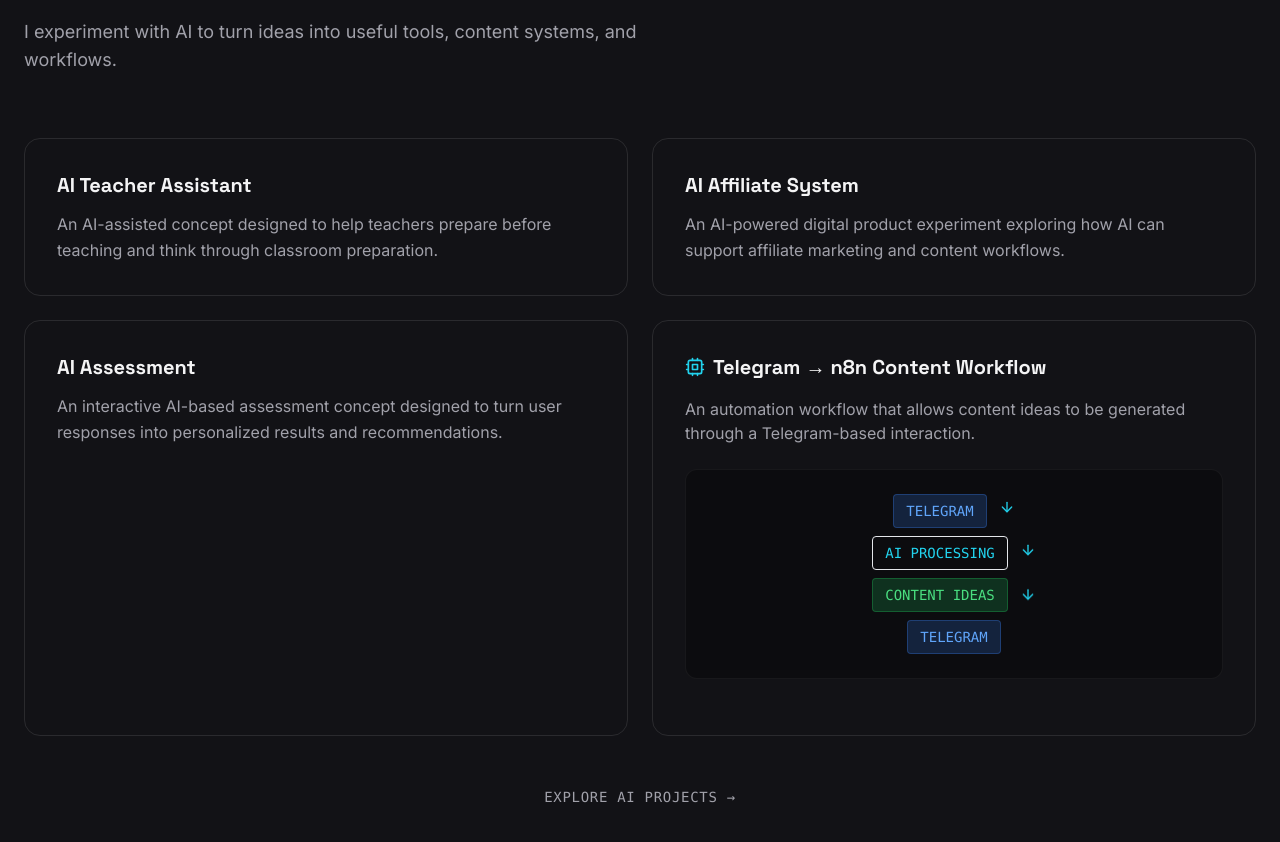
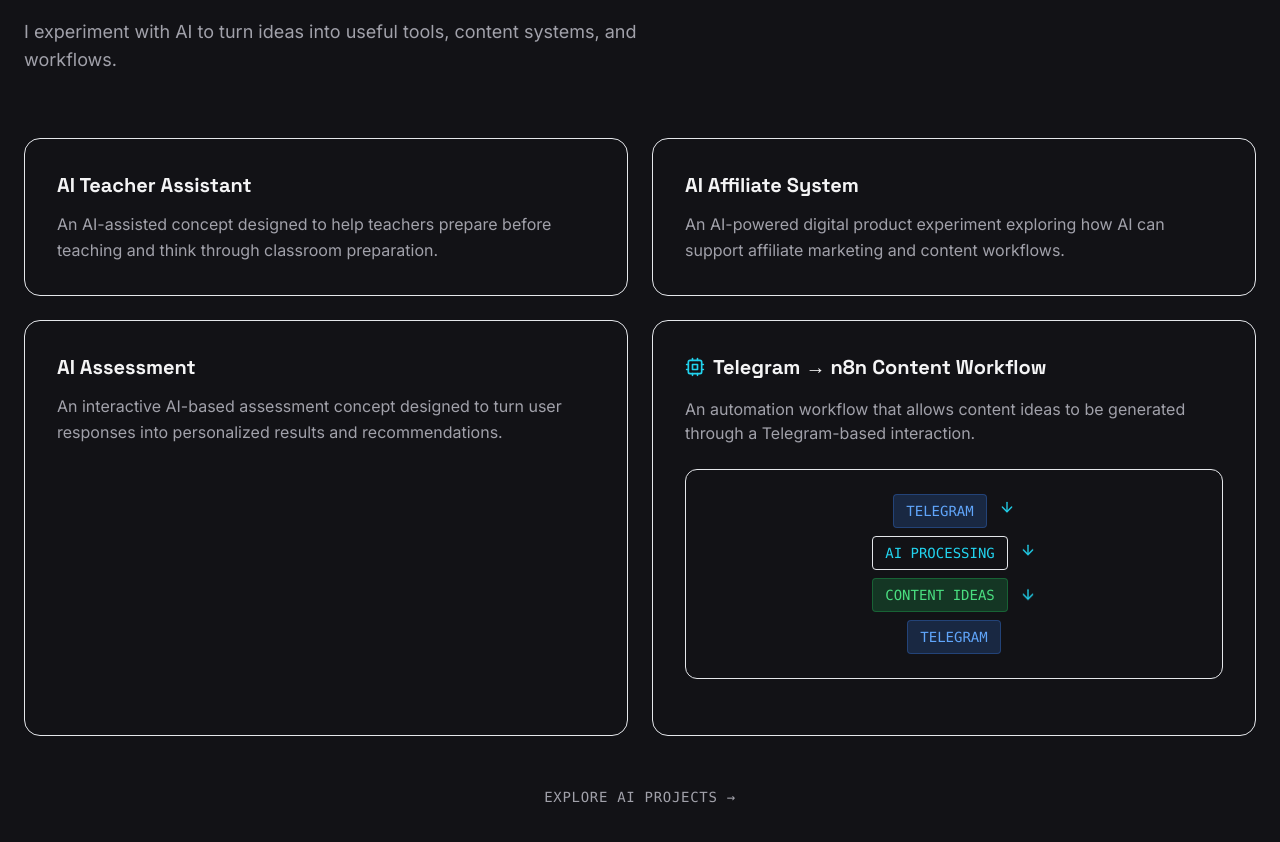
Before and after one commit to afanurkholik/PORTOFOLIOKU, a React (Vite) app: page / in a window 1280 px wide. Shown: the part 3800-4642 px from the top of the page. Built offline with nearby package versions, Linux system fonts and the light colour scheme.

Commit message:
Update AI.jsx

```diff
--- a/src/components/AI.jsx
+++ b/src/components/AI.jsx
@@ -2,8 +2,11 @@
 import { motion } from 'framer-motion';
 import { aiProjects } from '../data/content';
 import { Cpu, ArrowDown } from 'lucide-react';
+import { useApp } from '../context/AppContext';
 
 export default function AI() {
+  const { t } = useApp();
+
   return (
     <section id="ai" className="py-24 md:py-32 bg-surface relative overflow-hidden">
       <div className="absolute top-0 right-0 w-1/2 h-full bg-accent/5 blur-[150px] pointer-events-none" />
@@ -16,10 +19,10 @@
           className="mb-16"
         >
           <h2 className="font-display text-4xl md:text-6xl font-bold mb-4">
-            I DON'T ONLY USE AI.<br />
-            <span className="text-accent">I BUILD WITH IT.</span>
+            {t('ai.title')}<br />
+            <span className="text-accent">{t('ai.titleAccent')}</span>
           </h2>
-          <p className="text-secondary text-lg max-w-2xl">I experiment with AI to turn ideas into useful tools, content systems, and workflows.</p>
+          <p className="text-secondary text-lg max-w-2xl">{t('ai.subtitle')}</p>
         </motion.div>
 
         <div className="grid md:grid-cols-2 gap-6">
@@ -30,7 +33,7 @@
               whileInView={{ opacity: 1, y: 0 }}
               viewport={{ once: true }}
               transition={{ delay: index * 0.1 }}
-              className="p-8 rounded-2xl border border-white/10 bg-background/50 hover:border-accent/30 transition-all group"
+              className="p-8 rounded-2xl border border-border bg-background/50 hover:border-accent/30 transition-all group"
             >
               {project.isWorkflow ? (
                 <div className="mb-6">
@@ -39,8 +42,7 @@
                   </h3>
                   <p className="text-secondary mb-6">{project.description}</p>
 
-                  {/* Interactive Workflow Visual */}
-                  <div className="flex flex-col items-center gap-2 font-mono text-sm text-secondary bg-black/30 p-6 rounded-xl border border-white/5">
+                  <div className="flex flex-col items-center gap-2 font-mono text-sm text-secondary bg-surface p-6 rounded-xl border border-border">
                     <div className="flex items-center gap-3 w-full justify-center">
                       <span className="px-3 py-1.5 bg-blue-500/20 text-blue-400 rounded border border-blue-500/30">TELEGRAM</span>
                       <ArrowDown size={16} className="text-accent animate-bounce" />
@@ -70,7 +72,7 @@
 
         <div className="mt-12 text-center">
           <a href="#" className="inline-flex items-center gap-2 text-secondary hover:text-accent transition-colors font-mono text-sm tracking-wider">
-            EXPLORE AI PROJECTS →
+            {t('ai.explore')}
           </a>
         </div>
       </div>
```
